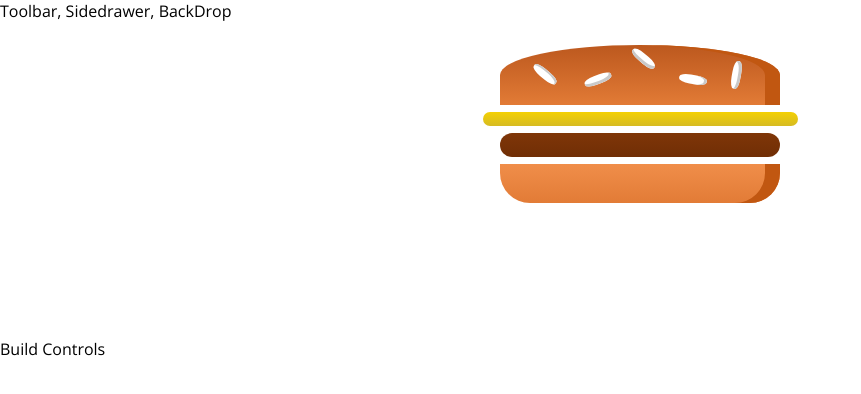
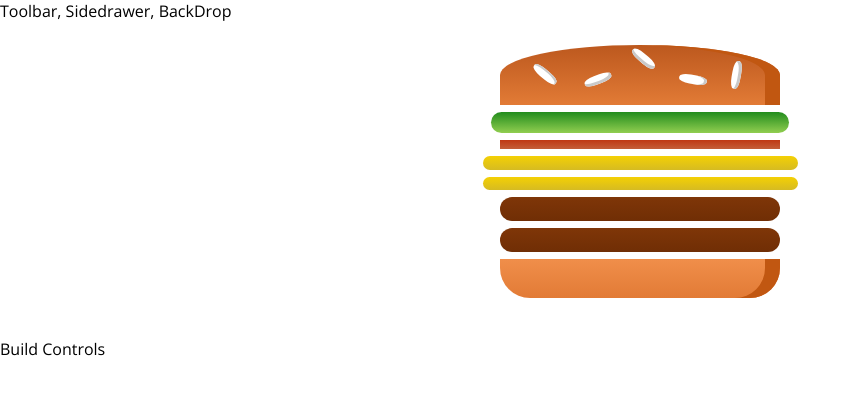
Before and after one commit to aditya2222/React-Burger-Builder, a React app: page / in a window 1280 px wide. Shown: the top 394 px of the page, without its empty margins (0-861 px from the left). Built offline with nearby package versions, Linux system fonts and the light colour scheme.

Commit message:
dynamically adding burger ingredients

```diff
--- a/src/components/Burger/Burger.js
+++ b/src/components/Burger/Burger.js
@@ -3,11 +3,15 @@
 import classes from './Burger.css'
 
 const burger = (props) => {
+    const transformedIngredients = Object.keys(props.ingredients).map((igKey, index) => {
+        return [...Array(props.ingredients[igKey])].map((_, index) => {
+            return <BurgerIngredient key={igKey + index} type={igKey} />;
+        })
+    });
     return (
         <div className={classes.Burger}>
             <BurgerIngredient type="bread-top" />
-            <BurgerIngredient type="cheese" />
-            <BurgerIngredient type="meat" />
+            {transformedIngredients}
             <BurgerIngredient type="bread-bottom" />
         </div>
     )
--- a/src/components/Burger/BurgerIngredient/BurgerIngredient.js
+++ b/src/components/Burger/BurgerIngredient/BurgerIngredient.js
@@ -1,6 +1,5 @@
 import React from 'react'
 import classes from './BurgerIngredient.css'
-import PropTypes from 'prop-types'
 
 const burgerIngredient = (props) => {
     let ingredient = null;
--- a/src/containers/BurgerBuilder/BurgerBuilder.js
+++ b/src/containers/BurgerBuilder/BurgerBuilder.js
@@ -2,10 +2,18 @@
 import Aux from '../../hoc/aux1'
 import Burger from '../../components/Burger/Burger'
 class BurgerBuilder extends Component {
+    state = {
+        ingredients: {
+            salad: 1,
+            bacon: 1,
+            cheese: 2,
+            meat: 2
+        }
+    }
     render() {
         return (
             <Aux>
-                <Burger />
+                <Burger ingredients={this.state.ingredients} />
                 <div>
                     Build Controls
                 </div>
```
